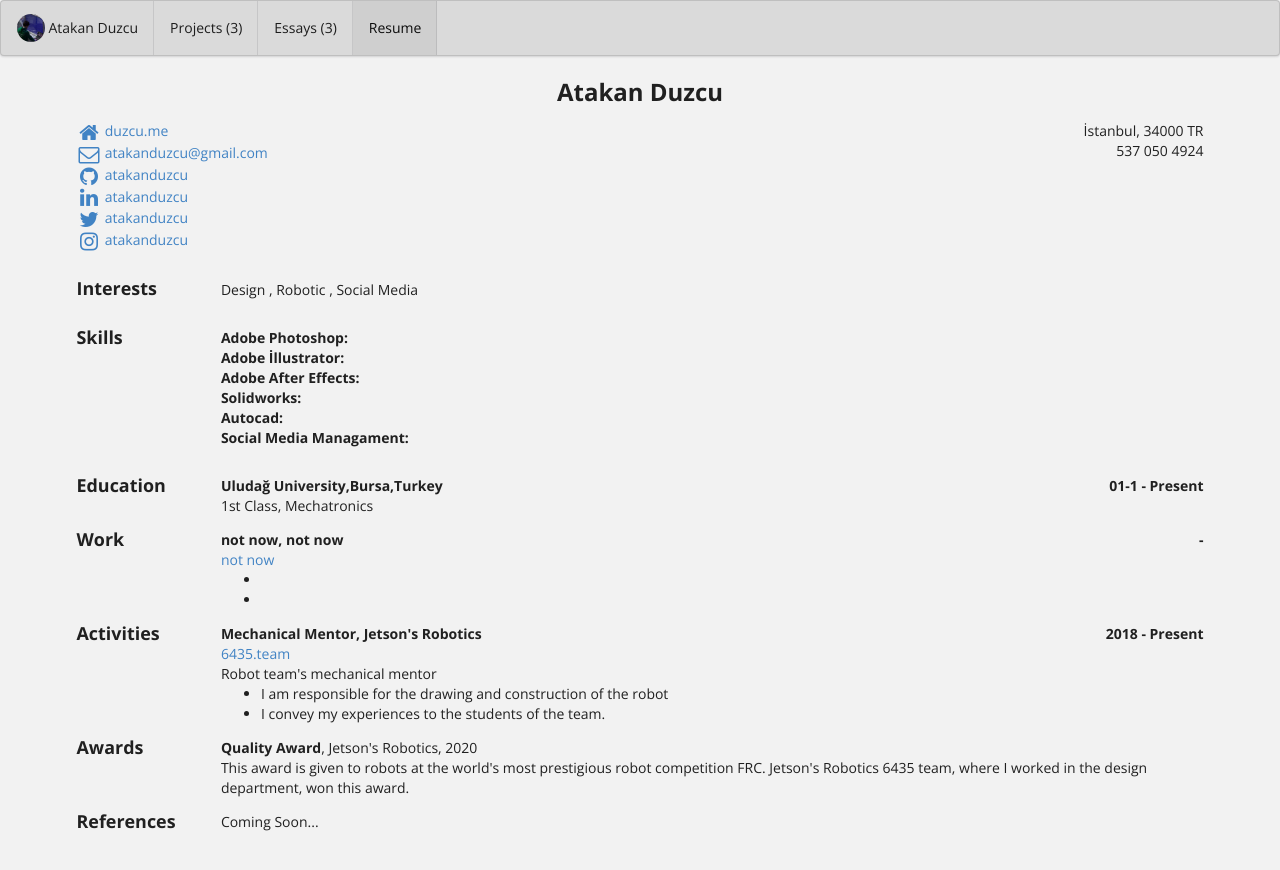
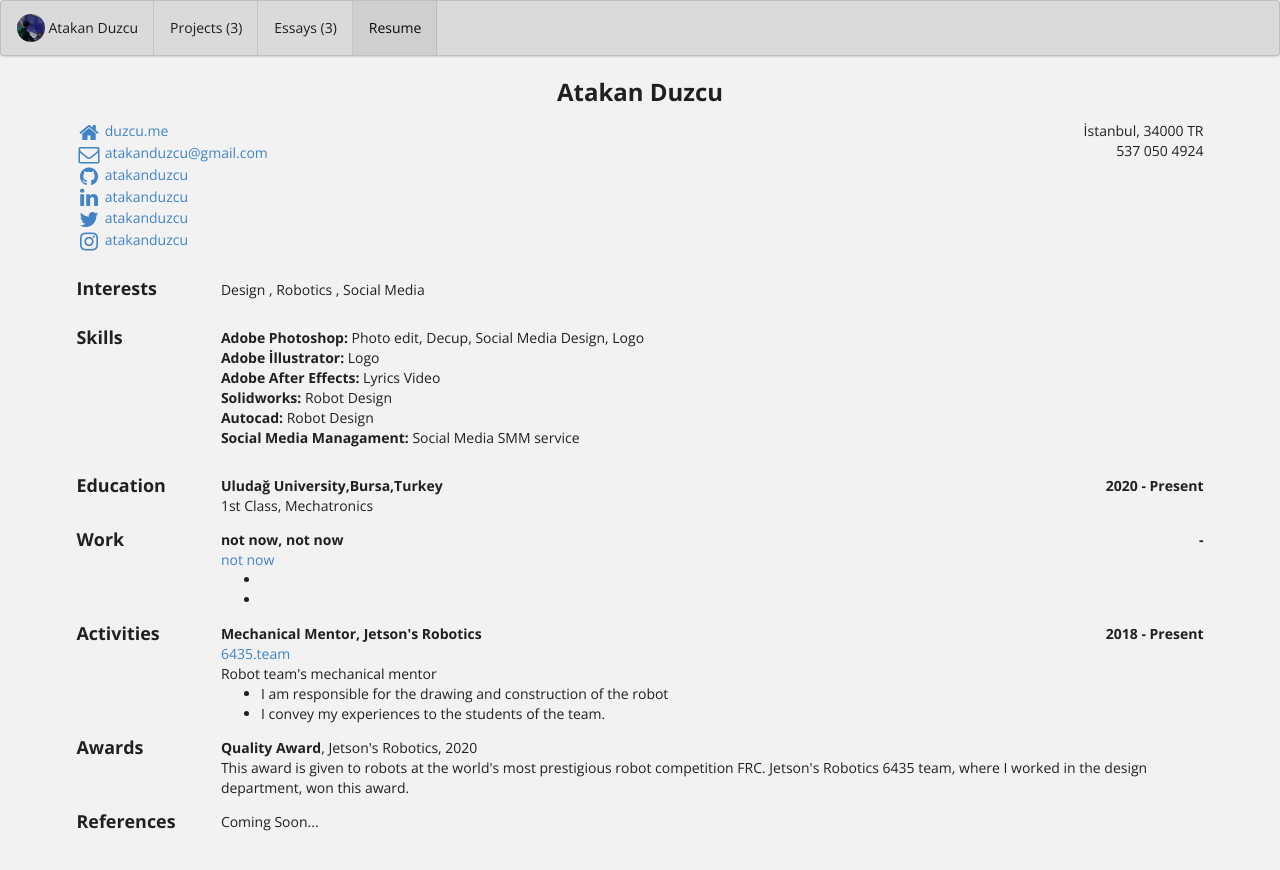
Before and after one commit to atakanduzcu/denemece, a Jekyll site: the page built from bio/index.html, in a window 1280 px wide. Shown: the top 870 px of the page. Built offline with Jekyll 4.4.1, drawn with Linux system fonts in a browser that asks for light colours.

Commit message:
Update bio.json

```diff
--- a/_data/bio.json
+++ b/_data/bio.json
@@ -43,7 +43,7 @@
       ]
     },
     {
-      "name": "Robotic",
+      "name": "Robotics",
       "keywords": [
       ]
     },
@@ -58,36 +58,42 @@
       "name": "Adobe Photoshop",
       "level": "Veteran",
       "keywords": [
+        "Photo edit", "Decup", "Social Media Design", "Logo"
               ]
     },
     {
       "name": "Adobe İllustrator",
       "level": "Rookie",
       "keywords": [
+        "Logo"
       ]
     },
     {
       "name": "Adobe After Effects",
       "level": "Rookie",
       "keywords": [
+        "Lyrics Video"
       ]
     },
     {
       "name": "Solidworks",
       "level": "Veteran",
       "keywords": [
+        "Robot Design"
       ]
     },
     {
       "name": "Autocad",
       "level": "Rookie",
       "keywords": [
+        "Robot Design"
       ]
     },
     {
       "name": "Social Media Managament",
       "level": "Veteran",
       "keywords": [
+        "Social Media SMM service"
       ]
     },
   ],
@@ -96,7 +102,7 @@
       "institution": "Uludağ University,Bursa,Turkey",
       "area": "Mechatronics",
       "studyType": "1st Class",
-      "startDate": "01-10-2020",
+      "startDate": "2020",
       "endDate": "Present",
       "gpa": "",
       "courses": [
```
